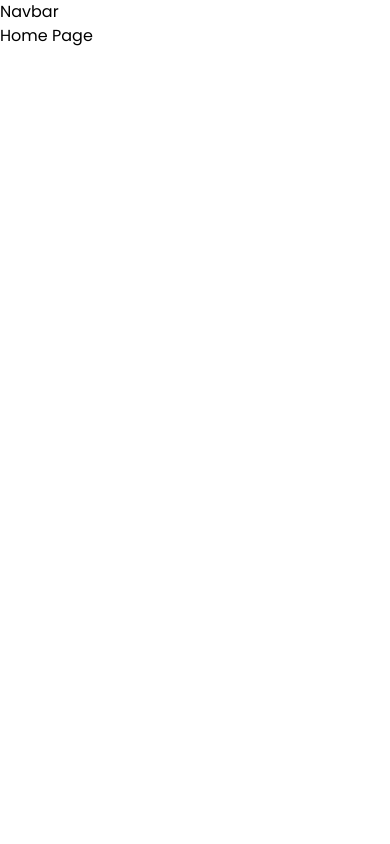
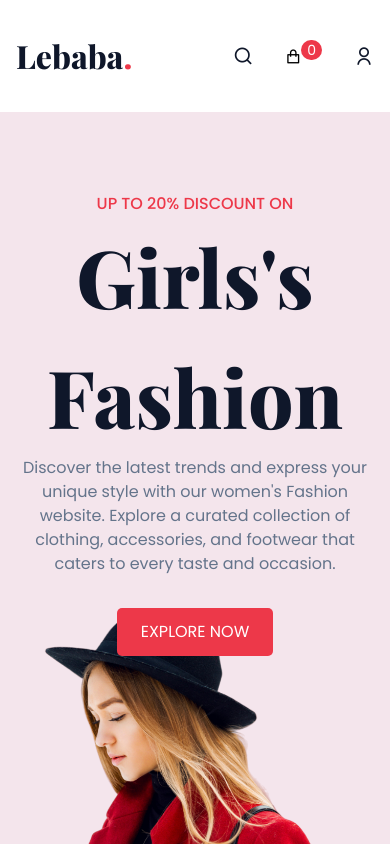
Before and after one commit to MnbNwz/Lebaba_Ecommerce_Frontend, a React (Create React App) app: page / in a window 390 px wide. Shown: the top 844 px of the page. Built offline with nearby package versions, Linux system fonts and the light colour scheme.

Commit message:
banner, home and navbar completed with responsiveness

```diff
--- a/package.json
+++ b/package.json
@@ -15,6 +15,7 @@
     "react-loader-spinner": "^6.1.6",
     "react-router-dom": "^7.0.2",
     "react-scripts": "^5.0.1",
+    "remixicon": "^4.5.0",
     "web-vitals": "^2.1.4"
   },
   "scripts": {
--- /dev/null
+++ b/postcss.config.js
@@ -0,0 +1,7 @@
+/* eslint-disable import/no-anonymous-default-export */
+export default {
+  plugins: {
+    tailwindcss: {},
+    autoprefixer: {},
+  },
+};
--- a/src/Components/Navbar.jsx
+++ /dev/null
@@ -1,13 +0,0 @@
-import React from 'react'
-
-const Navbar = () => {
-  return (
-    <header className='fixed-nav-bar w-nav'>
-Navbar
-    </header>
-
-
-  )
-}
-
-export default Navbar
--- /dev/null
+++ b/src/common/commonData.js
@@ -0,0 +1,19 @@
+export const sharedObjects = {
+  navData: [
+    { name: "Home", route: "/" },
+    { name: "Shop", route: "/shop" },
+    { name: "Pages", route: "/" },
+    { name: "Contact", route: "/contact" },
+  ],
+  logoText: "Lebaba",
+  bannerText: {
+    discountText: "up to 20% discount on",
+    fashionText: "Girls's Fashion",
+    bannerText: `Discover the latest trends and express your unique style with our
+          women's Fashion website. Explore a curated collection of clothing,
+          accessories, and footwear that caters to every taste and occasion.`,
+    explore: "explore now",
+  },
+};
+
+export default sharedObjects;
--- /dev/null
+++ b/src/components/home/Banner.jsx
@@ -0,0 +1,26 @@
+import React from "react";
+import { Link } from "react-router-dom";
+import sharedObjects from "../../common/commonData";
+import bannerImg from "../../assets/header.png";
+
+const Banner = () => {
+  const { explore, bannerText, fashionText, discountText } =
+    sharedObjects.bannerText;
+  return (
+    <div className="section__container header__container">
+      <div className="header__content z-30">
+        <h4 className="uppercase"> {discountText}</h4>
+        <h1 className="">{fashionText}</h1>
+        <p className="">{bannerText}</p>
+        <button className="btn uppercase">
+          <Link to="/shop">{explore}</Link>
+        </button>
+      </div>
+      <div className="header__image">
+        <img src={bannerImg} alt="Banner " />
+      </div>
+    </div>
+  );
+};
+
+export default Banner;
--- /dev/null
+++ b/src/components/home/Home.jsx
@@ -0,0 +1,12 @@
+import React from "react";
+import Banner from "./Banner";
+
+const Home = () => {
+  return (
+    <>
+      <Banner />
+    </>
+  );
+};
+
+export default Home;
--- /dev/null
+++ b/src/components/navbar/Navbar.jsx
@@ -0,0 +1,52 @@
+import React from "react";
+import { Link } from "react-router-dom";
+import sharedObjects from "../../common/commonData";
+
+const Navbar = () => {
+  const { navData, logoText } = sharedObjects;
+  return (
+    <header className="fixed-nav-bar w-nav">
+      <nav className="max-w-screen-2Xl mx-auto px-4 flex justify-between items-center">
+        <ul className="nav__links">
+          {navData.map(({ name, route }, id) => (
+            <li className="link" key={id}>
+              <Link to={route}>{name}</Link>
+            </li>
+          ))}
+        </ul>
+
+        <div className="nav__logo">
+          <Link to="/">
+            {logoText}
+            <span>.</span>
+          </Link>
+        </div>
+
+        {/* nav icons */}
+
+        <div className="nav__icons relative">
+          <span>
+            <Link to="/search">
+              <i className="ri-search-line"></i>
+            </Link>
+          </span>
+          <span>
+            <button className="hover:text-primary">
+              <i class="ri-shopping-bag-line"></i>
+              <sup className="text-sm inline-block px-1.5 text-white rounded-full bg-primary text-center">
+                0
+              </sup>
+            </button>
+          </span>
+          <span>
+            <Link to="/login">
+              <i class="ri-user-line"></i>
+            </Link>
+          </span>
+        </div>
+      </nav>
+    </header>
+  );
+};
+
+export default Navbar;
```
Also changed, not shown: src/App.js (+9 -13 lines), src/index.js (+9 -8 lines), src/routers/router.jsx (+10 -10 lines), 1 other file (tests, documents, lock files or other folders).
